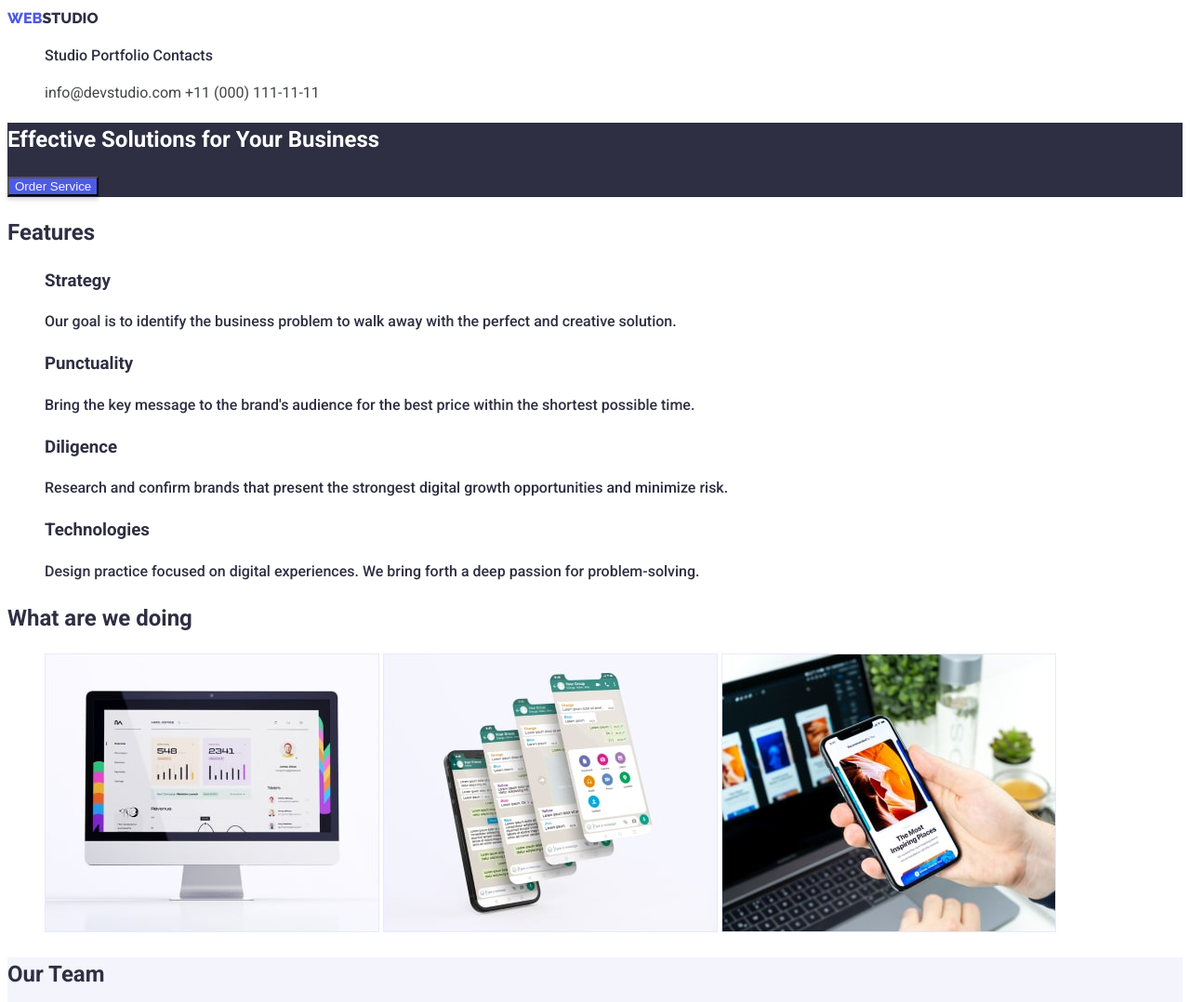
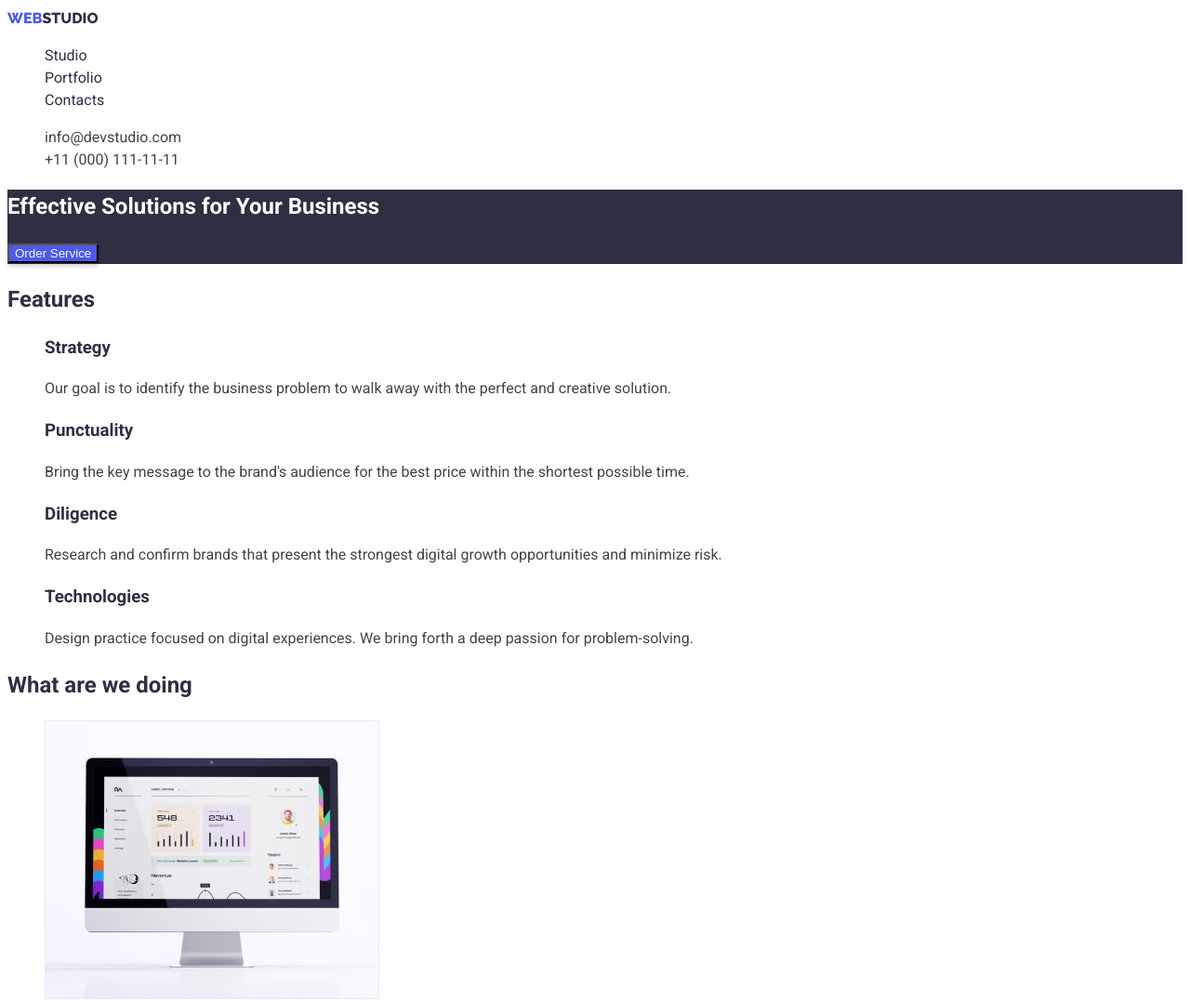
Before and after one commit to KostiaBakharev/goit-markup-hw-02, a plain HTML site: page index.html in a window 1280 px wide. Shown: the top 1078 px of the page at 93% size. Drawn offline with Linux system fonts and the light colour scheme.

Commit message:
add new css

```diff
--- a/css/styles.css
+++ b/css/styles.css
@@ -13,19 +13,20 @@ body {
   --white: #FFFFFF;
   --ocean: #404BBF;
   --green: #31D0AA;
-  --light-slate: #8E8F99;
   --cornflower: #E7E9FC;
   --cloud: #F4F4FD;
-  --navy-blue-modal: #2E2F42;
-  --grey: #2E2F42;
-  --dairy: #fcfcfc;
+}
+
+li {
+  list-style-type: none;
 
 }
 
-ul {
-  list-style-type: none;
-  font-weight: 500;
+
+a {
+  text-decoration: none;
 }
+
 
 .logo {
   text-decoration: none;
@@ -40,14 +41,6 @@ ul {
 
 .logo-footer {
   color: var(--cloud);
-}
-
-a {
-  text-decoration: none;
-}
-
-li {
-  display: inline;
 }
 
 .link {
@@ -84,7 +77,9 @@ li {
   background: var(--cloud);
 }
 
-
+.text {
+  color: var(--body-text)
+}
 
 .footer {
   background: var(--navyblue);
--- a/index.html
+++ b/index.html
@@ -16,7 +16,7 @@
 <body>
     <!-- Header -->
     <header class="header">
-        <nav>
+        <nav class="header-navigation">
             <a class="logo" href="./index.html">Web<span class="logo-header">Studio</span></a>
             <ul class="header-links">
                 <li><a class="link" href="./index.html">Studio</a></li>
@@ -45,11 +45,11 @@
         </section>
 
         <section>
-            <h2 class="header-2">Features</h2>
+            <h2>Features</h2>
             <ul>
                 <li>
                     <h3 class="header-3">Strategy</h3>
-                    <p>
+                    <p class="text">
                         Our goal is to identify the business problem to walk away with the
                         perfect and creative solution.
                     </p>
@@ -58,7 +58,7 @@
 
                 <li>
                     <h3 class="header-3">Punctuality</h3>
-                    <p>
+                    <p class="text">
                         Bring the key message to the brand's audience for the best price
                         within the shortest possible time.
                     </p>
@@ -66,7 +66,8 @@
 
                 <li>
                     <h3 class="header-3">Diligence</h3>
-                    <p>Research and confirm brands that present the strongest digital growth opportunities and
+                    <p class="text">Research and confirm brands that present the strongest digital growth opportunities
+                        and
                         minimize
                         risk.
                     </p>
@@ -74,7 +75,7 @@
 
                 <li>
                     <h3 class="header-3">Technologies</h3>
-                    <p>Design practice focused on digital experiences. We bring forth a deep passion for
+                    <p class="text">Design practice focused on digital experiences. We bring forth a deep passion for
                         problem-solving.
                     </p>
                 </li>
@@ -109,25 +110,25 @@
                 <li class="team-card">
                     <img src="./images/mark-guerrero.jpg" alt="Mark-Guerrero" width="264">
                     <h3 class="header-3">Mark Guerrero</h3>
-                    <p>Product Designer</p>
+                    <p class="text">Product Designer</p>
                 </li>
 
                 <li class="team-card">
                     <img src=" ./images/tom-ford.jpg" alt="Tom-Ford" width="264">
                     <h3 class="header-3">Tom Ford</h3>
-                    <p>Frontend Developer</p>
+                    <p class="text">Frontend Developer</p>
                 </li>
 
                 <li class="team-card">
                     <img src=" ./images/camila-garcia.jpg" alt="Camila-Garcia" width="264">
                     <h3 class="header-3">Camila Garcia</h3>
-                    <p>Marketing</p>
+                    <p class="text">Marketing</p>
                 </li>
 
                 <li class="team-card">
                     <img src=" ./images/daniel-wilson.jpg" alt="Daniel-Wilson" width="264">
                     <h3 class="header-3">Daniel Wilson</h3>
-                    <p>UI Designer</p>
+                    <p class="text">UI Designer</p>
 
                 </li>
 
```
Also changed, not shown: portfolio.html (+10 -9 lines).
